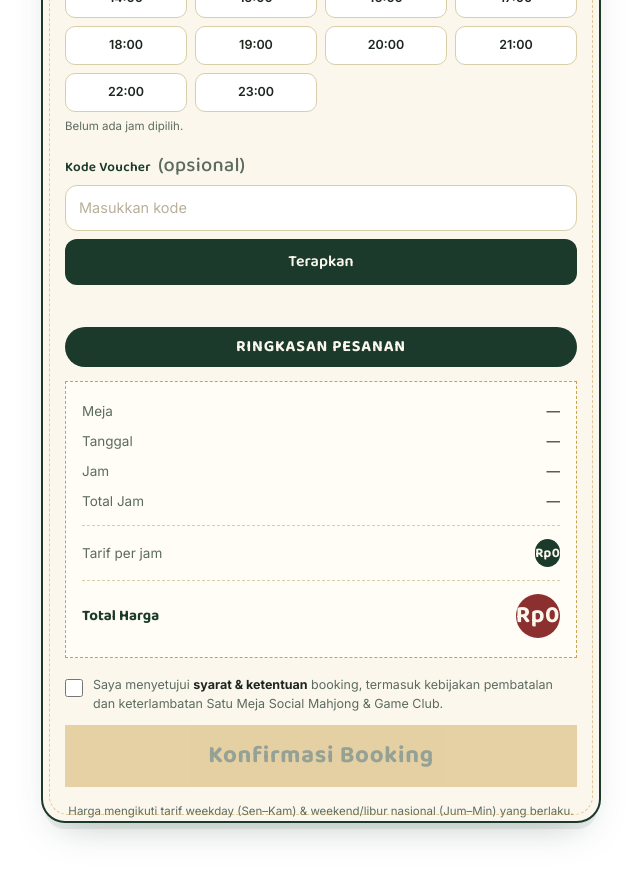
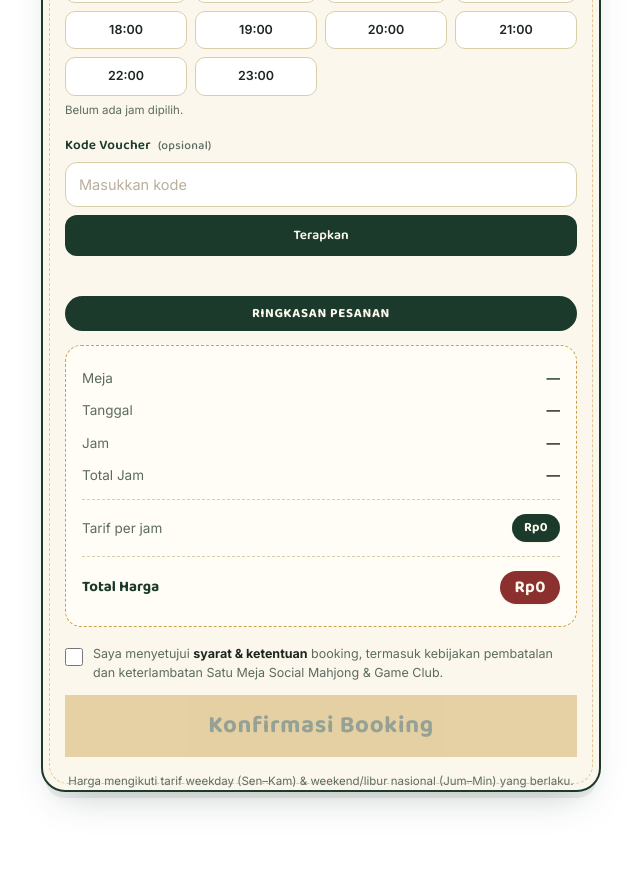
Before and after one commit to JasonEvan/satumeja-book, a Next.js app: page / in a window 1280 px wide. Shown: the part 780-1660 px from the top of the page, without its empty margins (319-959 px from the left). After the commit the page ends 1636 px from the top, so only its background shows below. Built offline with nearby package versions, Linux system fonts and the light colour scheme; no server answers; the database is empty.

Commit message:
style: fix some bad styling

```diff
--- a/app/booking-form.tsx
+++ b/app/booking-form.tsx
@@ -310,7 +310,7 @@ export default function BookingForm({
             className="block font-baloo font-semibold text-[13.5px] text-pine mb-1.5 tracking-[0.02em]"
           >
             Tanggal{" "}
-            <span className="font-normal text-muted text-xl ml-1">(WIB)</span>
+            <span className="font-normal text-muted text-xs ml-1">(WIB)</span>
           </label>
           <input
             type="date"
@@ -339,7 +339,7 @@ export default function BookingForm({
                   key={t.id}
                   type="button"
                   onClick={() => setSelectedTable(t.name)}
-                  className={`aspect-square rounded-[10px] border-[1.5px] font-baloo font-bold text-xs sm:text-sm p-1 text-center leading-tight break-words cursor-pointer transition-all duration-150 flex items-center justify-center ${
+                  className={`aspect-square rounded-[10px] border-[1.5px] font-baloo font-bold text-xs sm:text-sm p-1 text-center leading-tight wrap-break-word cursor-pointer transition-all duration-150 flex items-center justify-center ${
                     isActive
                       ? "bg-pine border-pine text-cream-2 shadow-[0_4px_0_-1px_rgba(27,58,43,0.3)]"
                       : "bg-white border-[#d8cfa9] text-pine hover:border-gold"
@@ -356,7 +356,7 @@ export default function BookingForm({
         <div className="mb-4">
           <label className="block font-baloo font-semibold text-[13.5px] text-pine mb-1.5 tracking-[0.02em]">
             Pilih Jam{" "}
-            <span className="font-normal text-muted text-xl ml-1">
+            <span className="font-normal text-muted text-xs ml-1">
               (klik jam mulai, lalu jam selesai)
             </span>
           </label>
@@ -406,7 +406,7 @@ export default function BookingForm({
             className="block font-baloo font-semibold text-[13.5px] text-pine mb-1.5 tracking-[0.02em]"
           >
             Kode Voucher{" "}
-            <span className="font-normal text-muted text-xl ml-1">
+            <span className="font-normal text-muted text-xs ml-1">
               (opsional)
             </span>
           </label>
@@ -424,14 +424,14 @@ export default function BookingForm({
               type="button"
               id="applyVoucher"
               onClick={handleApplyVoucher}
-              className="w-full bg-pine text-cream-2 border-none rounded-xl py-2.75 font-baloo font-semibold text-3.25 cursor-pointer whitespace-nowrap transition-colors duration-150 hover:bg-pine-2"
+              className="w-full bg-pine text-cream-2 border-none rounded-xl py-2.5 font-baloo font-semibold text-[13.5px] cursor-pointer whitespace-nowrap transition-colors duration-150 hover:bg-pine-2"
             >
               Terapkan
             </button>
           </div>
           <div
             id="voucherMsg"
-            className={`text-xl mt-1.5 min-h-3.5 ${
+            className={`text-[12.5px] mt-1.5 min-h-3.5 ${
               voucherMsg?.type === "ok"
                 ? "text-pine font-semibold"
                 : voucherMsg?.type === "err"
@@ -444,33 +444,41 @@ export default function BookingForm({
         </div>
 
         {/* Ribbon */}
-        <div className="bg-pine text-cream-2 text-center font-baloo font-bold text-3.25 tracking-wider py-2 px-xl rounded-full mt-5.5 mb-3.5">
+        <div className="bg-pine text-cream-2 text-center font-baloo font-bold text-[13px] tracking-wider py-2 px-4 rounded-full mt-5 mb-3.5">
           RINGKASAN PESANAN
         </div>
 
         {/* Summary Box */}
-        <div className="border-[1.5px] border-dashed border-gold rounded-3.5 p-[14px_16px] bg-[#fffdf5]">
-          <div className="flex justify-between items-center text-[13.5px] py-1.25 text-ink">
+        <div className="border-[1.5px] border-dashed border-gold rounded-2xl p-4 bg-[#fffdf5]">
+          <div className="flex justify-between items-center text-[13.5px] py-1.5 text-ink">
             <span className="text-muted">Meja</span>
-            <span id="sumTable">{getSelectedTableLabel()}</span>
+            <span id="sumTable" className="font-semibold text-pine">
+              {getSelectedTableLabel()}
+            </span>
           </div>
-          <div className="flex justify-between items-center text-[13.5px] py-1.25 text-ink">
+          <div className="flex justify-between items-center text-[13.5px] py-1.5 text-ink">
             <span className="text-muted">Tanggal</span>
-            <span id="sumDate">{formattedDateStr}</span>
+            <span id="sumDate" className="font-semibold">
+              {formattedDateStr}
+            </span>
           </div>
-          <div className="flex justify-between items-center text-[13.5px] py-1.25 text-ink">
+          <div className="flex justify-between items-center text-[13.5px] py-1.5 text-ink">
             <span className="text-muted">Jam</span>
-            <span id="sumTime">{formattedTimeStr}</span>
+            <span id="sumTime" className="font-semibold">
+              {formattedTimeStr}
+            </span>
           </div>
-          <div className="flex justify-between items-center text-[13.5px] py-1.25 text-ink">
+          <div className="flex justify-between items-center text-[13.5px] py-1.5 text-ink">
             <span className="text-muted">Total Jam</span>
-            <span id="sumHours">{totalHours ? `${totalHours} jam` : "—"}</span>
+            <span id="sumHours" className="font-semibold">
+              {totalHours ? `${totalHours} jam` : "—"}
+            </span>
           </div>
           <div className="border-t border-dashed border-[#d8cfa9] my-2" />
-          <div className="flex justify-between items-center text-[13.5px] py-1.25 text-ink">
+          <div className="flex justify-between items-center text-[13.5px] py-1.5 text-ink">
             <span className="text-muted">Tarif per jam</span>
             <span
-              className="bg-pine text-cream-2 font-baloo font-bold text-3.25 px-xl py-1 rounded-full tracking-[0.02em]"
+              className="bg-pine text-cream-2 font-baloo font-bold text-[13px] px-3 py-1 rounded-full tracking-wide shadow-xs"
               id="sumRate"
             >
               {rate ? `${formatRp(rate)}/jam` : "Rp0"}
@@ -478,12 +486,12 @@ export default function BookingForm({
           </div>
           {discount > 0 && (
             <div
-              className="flex justify-between items-center text-[13.5px] py-1.25 text-ink"
+              className="flex justify-between items-center text-[13.5px] py-1.5 text-ink"
               id="discountRow"
             >
               <span className="text-muted">Diskon voucher</span>
               <span
-                className="bg-[#3f7452] text-cream-2 font-baloo font-bold text-3.25 px-xl py-1 rounded-full tracking-[0.02em]"
+                className="bg-[#3f7452] text-cream-2 font-baloo font-bold text-[13px] px-3 py-1 rounded-full tracking-wide shadow-xs"
                 id="sumDiscount"
               >
                 -{formatRp(discount)}
@@ -491,12 +499,12 @@ export default function BookingForm({
             </div>
           )}
           <div className="border-t border-dashed border-[#d8cfa9] my-2" />
-          <div className="flex justify-between items-center text-[13.5px] py-1.25 text-ink">
+          <div className="flex justify-between items-center text-[13.5px] py-1.5 text-ink">
             <span className="font-baloo font-bold text-pine text-[15px]">
               Total Harga
             </span>
             <span
-              className="bg-red text-cream-2 font-baloo font-bold text-2xl px-2xl py-1.5 rounded-full tracking-[0.02em]"
+              className="bg-red text-cream-2 font-baloo font-bold text-[17px] px-3.5 py-1 rounded-full tracking-wide shadow-xs"
               id="sumTotal"
             >
               {formatRp(total)}
```
